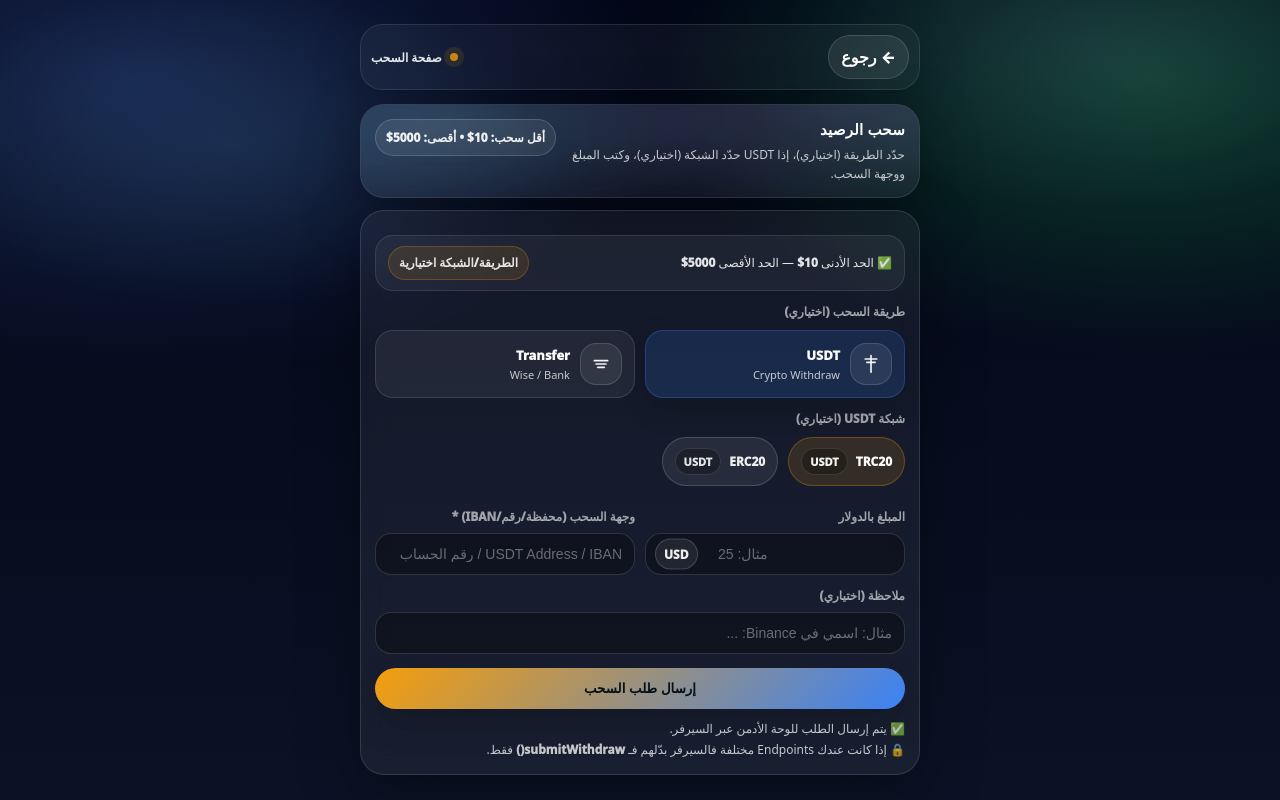
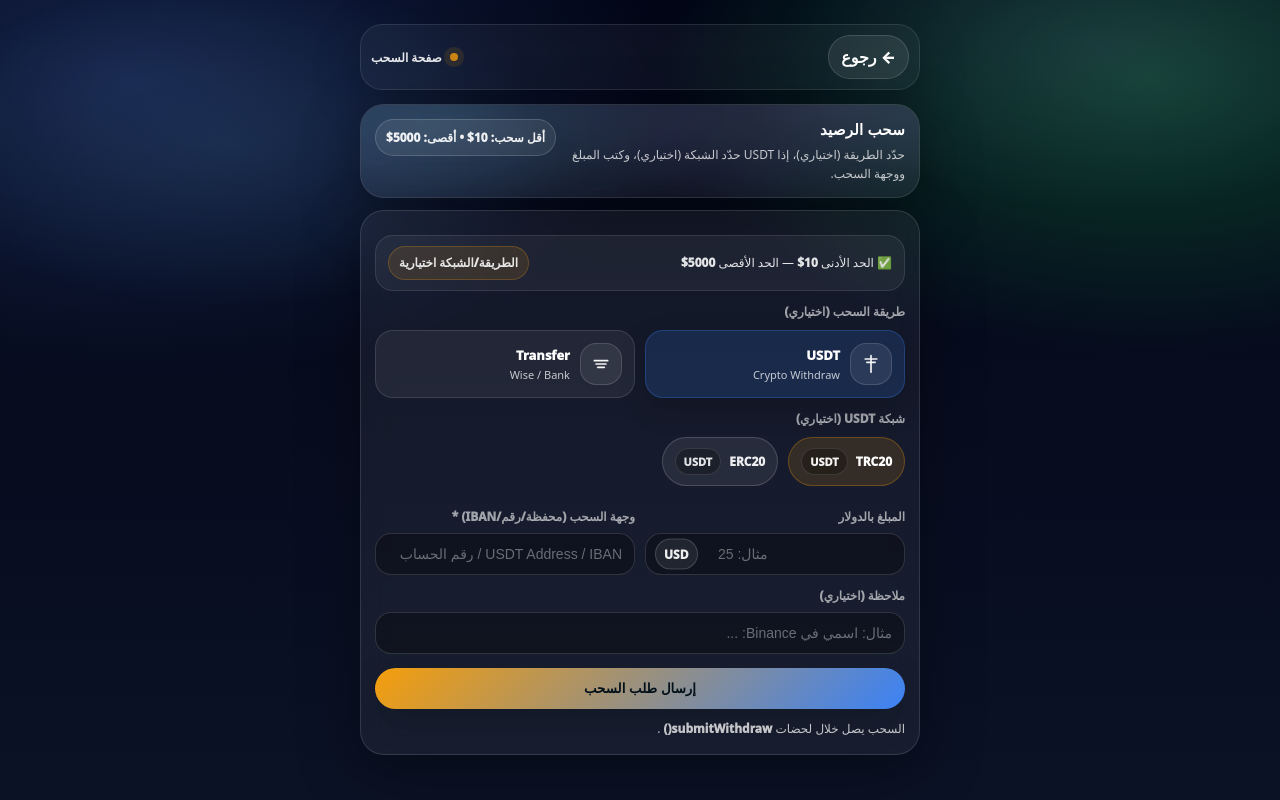
Before and after one commit to roberto4-99/mrp-logistic, a website: page views/withdraw.html in a window 1280 px wide. Drawn offline with Linux system fonts and the light colour scheme.

Commit message:
update withdraw page

```diff
--- a/views/withdraw.html
+++ b/views/withdraw.html
@@ -404,8 +404,7 @@
       <button class="btn" id="sendBtn" onclick="submitWithdraw()">إرسال طلب السحب</button>
 
       <div class="mini">
-        ✅ يتم إرسال الطلب للوحة الأدمن عبر السيرفر.<br/>
-        🔒 إذا كانت عندك Endpoints مختلفة فالسيرفر بدّلهم فـ <b>submitWithdraw()</b> فقط.
+       السحب يصل خلال لحضات <b>submitWithdraw()</b> .
       </div>
     </div>
   </div>
```
